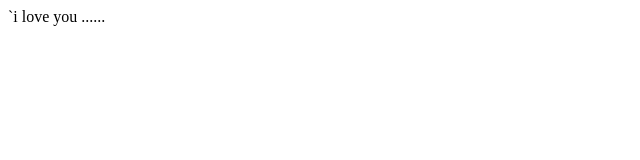
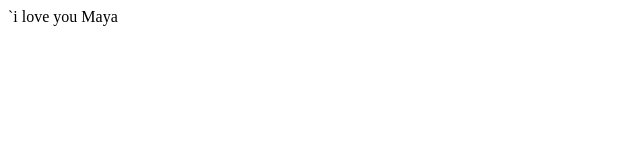
Before and after one commit to ajitghimire-code/practise, a plain HTML site: page index.html in a window 1280 px wide. Shown: the full height of the page, 0-640 px from the left. Drawn offline with Linux system fonts and the light colour scheme.

Commit message:
adding lover name

```diff
--- a/index.html
+++ b/index.html
@@ -6,6 +6,6 @@
     <title>Document</title>
 </head>
 <body>
-`i love you ......
+`i love you Maya
 </body>
 </html>
```
